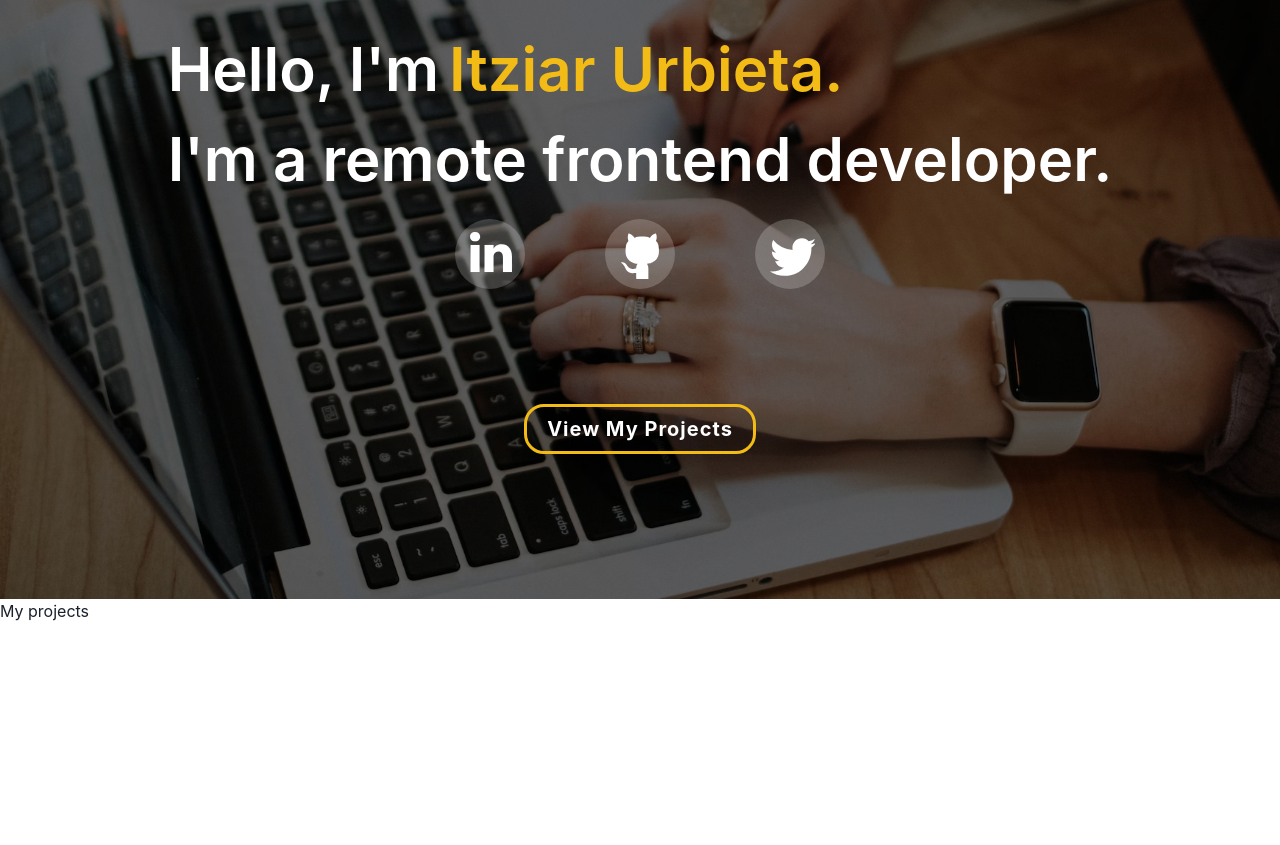
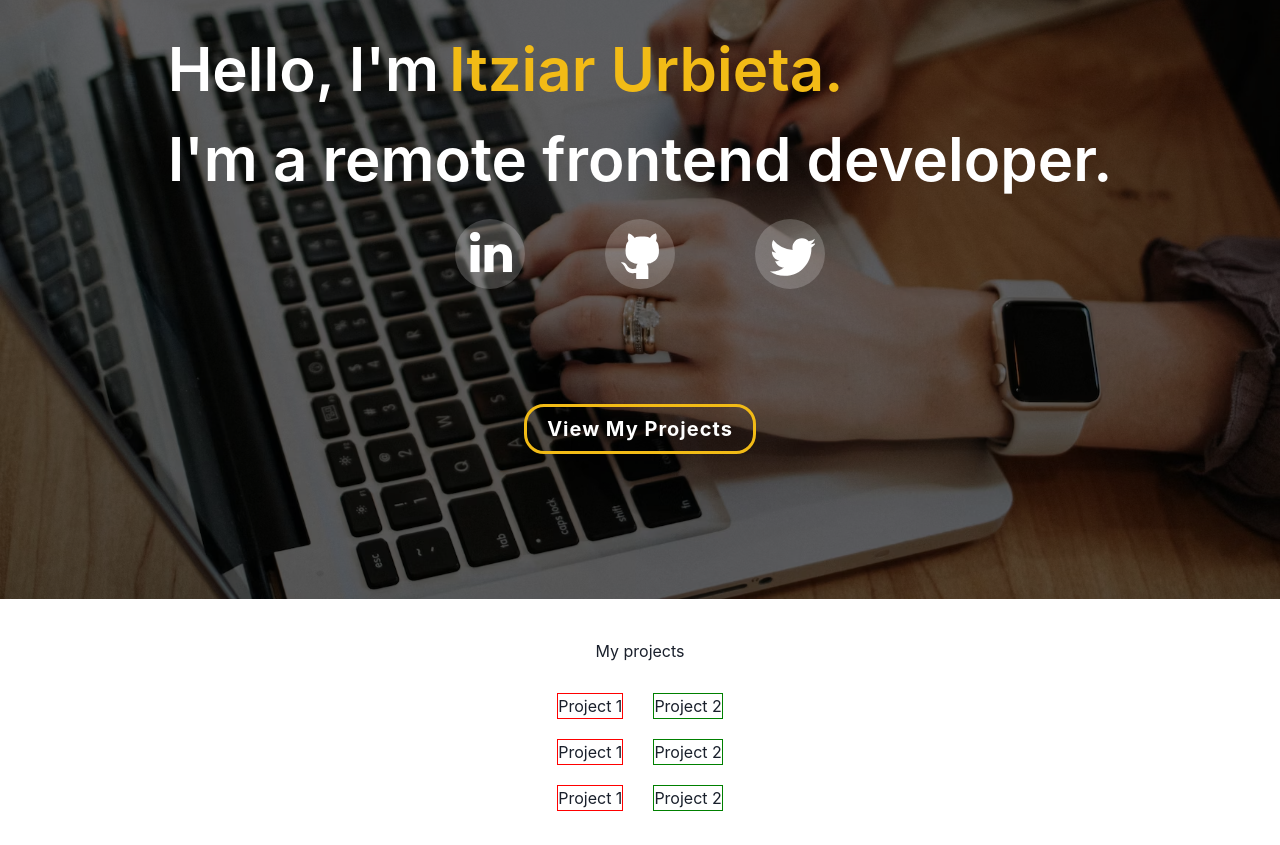
Before and after one commit to ThisIsItz/ThisIsItz.github.io, a React (Create React App) app: page / in a window 1280 px wide. Shown: the part 201-1046 px from the top of the page. Built offline with nearby package versions, Linux system fonts and the light colour scheme.

Commit message:
create basic section for my projects

```diff
--- a/src/landing-page/MyProjects.tsx
+++ b/src/landing-page/MyProjects.tsx
@@ -1,10 +1,26 @@
 import React from 'react'
-import { Box } from '@chakra-ui/react'
+import { Box, Flex, Text } from '@chakra-ui/react'
 
 export default function MyProjects() {
   return (
-    <Box id="my-projects" h="100vh">
-      My projects
-    </Box>
+    <Flex id="my-projects" h="100vh" m="auto" flexDir="column">
+      <Text pt="40px" justifyContent="center" marginX="auto">
+        My projects
+      </Text>
+      <Flex flexDir="column" gap="20px" mt="30px">
+        <Flex gap="30px" justifyContent="center">
+          <Box border="1px solid red">Project 1</Box>
+          <Box border="1px solid green">Project 2</Box>
+        </Flex>
+        <Flex gap="30px" justifyContent="center">
+          <Box border="1px solid red">Project 1</Box>
+          <Box border="1px solid green">Project 2</Box>
+        </Flex>
+        <Flex gap="30px" justifyContent="center">
+          <Box border="1px solid red">Project 1</Box>
+          <Box border="1px solid green">Project 2</Box>
+        </Flex>
+      </Flex>
+    </Flex>
   )
 }
```
